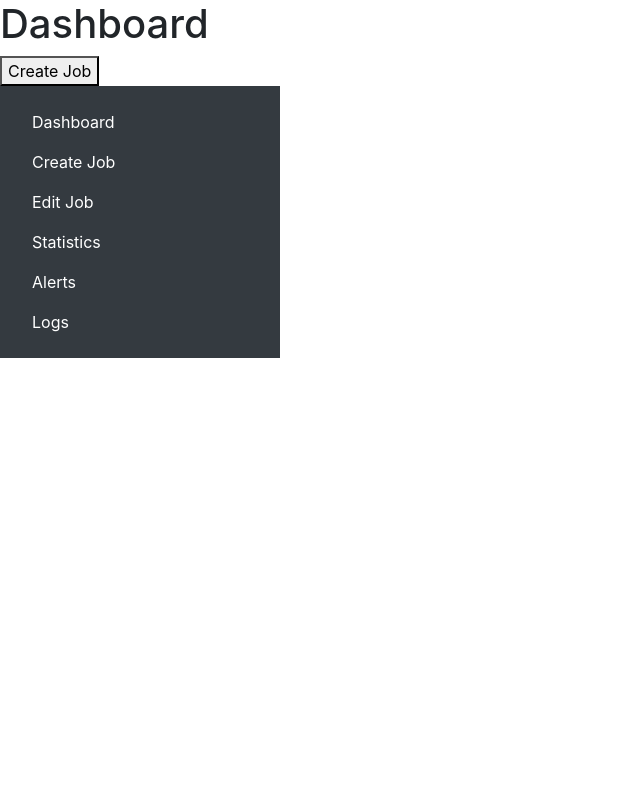
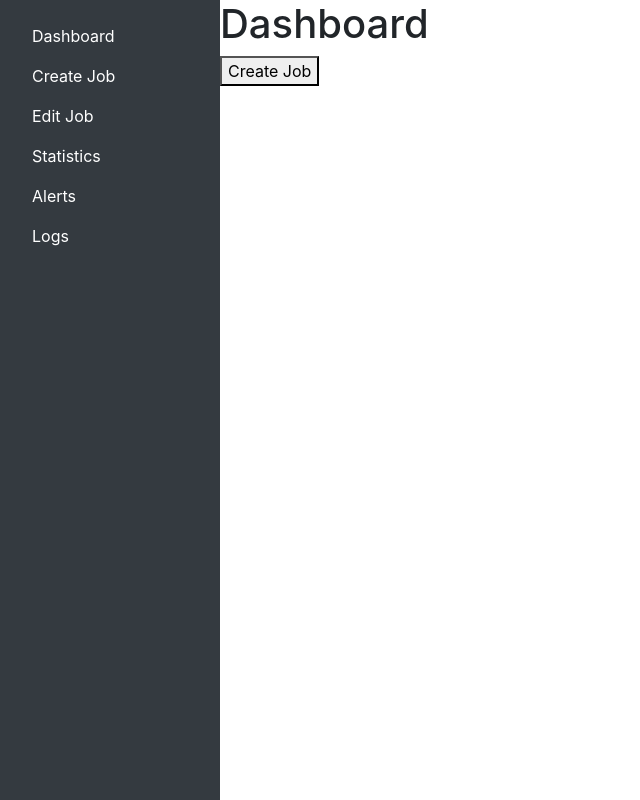
Before and after one commit to Gw3i/dashboard-nuxt, a Nuxt app: page / in a window 1280 px wide. Shown: the whole page, without its empty margins (0-640 px from the left). Built offline with nearby package versions, Linux system fonts and the light colour scheme.

Commit message:
Create Nav component

```diff
--- a/components/Dashboard.vue
+++ b/components/Dashboard.vue
@@ -1,41 +1,18 @@
 <template>
   <div>
-    <header>
-      <h1>Dashboard</h1>
-      <button @click="hello">Create Job</button>
-    </header>
-    <nav
-      class="d-flex flex-column flex-shrink-0 p-3 text-white bg-dark"
-      style="width: 280px"
-    >
-      <ul class="nav nav-pills flex-column mb-auto">
-        <li class="nav-item">
-          <NuxtLink class="nav-link text-white" to="/">Dashboard</NuxtLink>
-        </li>
-        <li class="nav-item">
-          <button class="nav-link text-white">Create Job</button>
-        </li>
-        <li class="nav-item">
-          <button class="nav-link text-white">Edit Job</button>
-        </li>
-        <li class="nav-item">
-          <NuxtLink class="nav-link text-white" to="/statistics"
-            >Statistics</NuxtLink
-          >
-        </li>
-        <li class="nav-item">
-          <button class="nav-link text-white">Alerts</button>
-        </li>
-        <li class="nav-item">
-          <NuxtLink class="nav-link text-white" to="/logs">Logs</NuxtLink>
-        </li>
-      </ul>
-    </nav>
+    <div class="d-flex">
+      <Nav />
+      <header>
+        <h1>Dashboard</h1>
+        <button @click="hello">Create Job</button>
+      </header>
+    </div>
     <main></main>
   </div>
 </template>
 
 <script setup>
+import Nav from './Nav.vue'
 function hello() {
   alert('Hello!')
 }
--- /dev/null
+++ b/components/Nav.vue
@@ -0,0 +1,31 @@
+<template>
+  <nav
+    class="d-flex flex-column flex-shrink-0 p-3 text-white bg-dark vh-100"
+    style="width: 220px"
+  >
+    <ul class="nav nav-pills flex-column mb-auto">
+      <li class="nav-item">
+        <NuxtLink class="nav-link text-white" to="/">Dashboard</NuxtLink>
+      </li>
+      <li class="nav-item">
+        <button class="nav-link text-white">Create Job</button>
+      </li>
+      <li class="nav-item">
+        <button class="nav-link text-white">Edit Job</button>
+      </li>
+      <li class="nav-item">
+        <NuxtLink class="nav-link text-white" to="/statistics"
+          >Statistics</NuxtLink
+        >
+      </li>
+      <li class="nav-item">
+        <button class="nav-link text-white">Alerts</button>
+      </li>
+      <li class="nav-item">
+        <NuxtLink class="nav-link text-white" to="/logs">Logs</NuxtLink>
+      </li>
+    </ul>
+  </nav>
+</template>
+
+<script></script>
```
